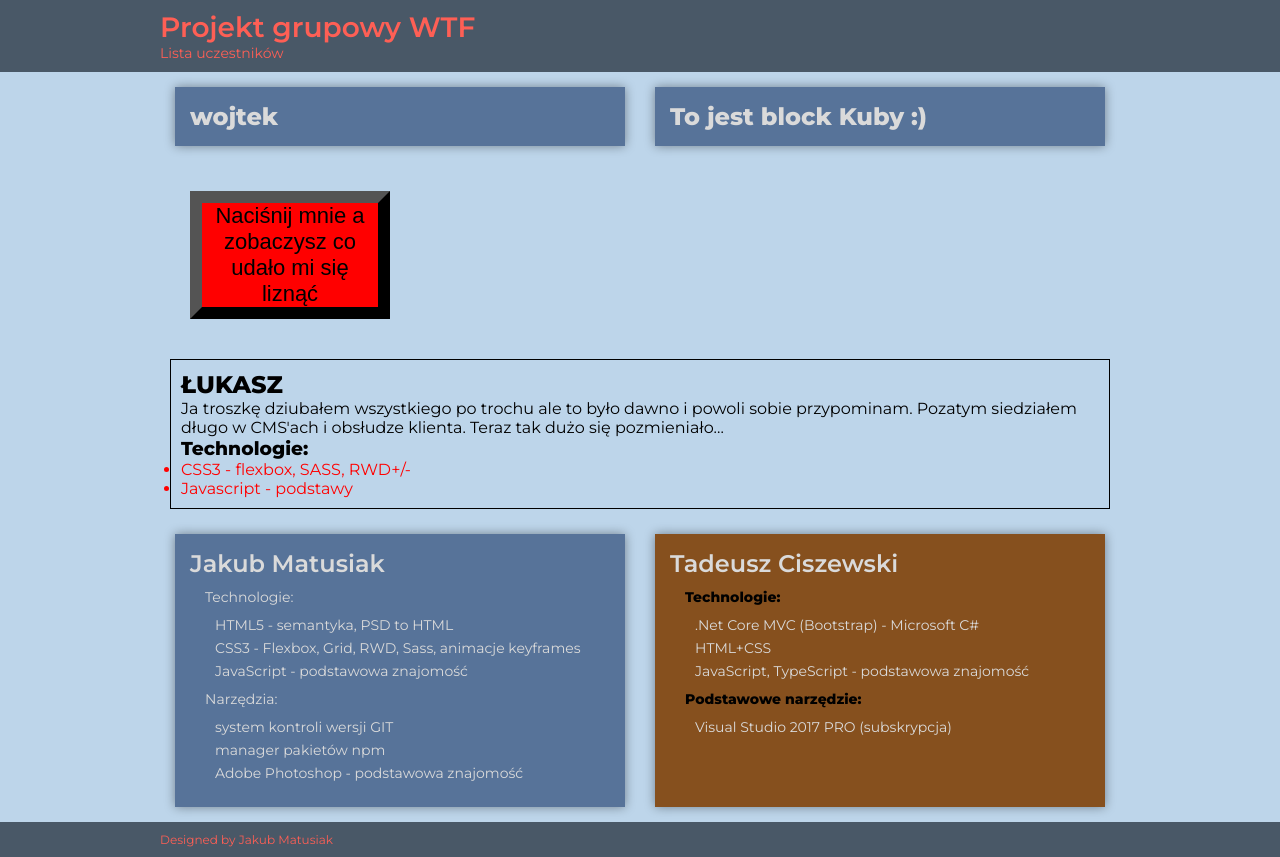
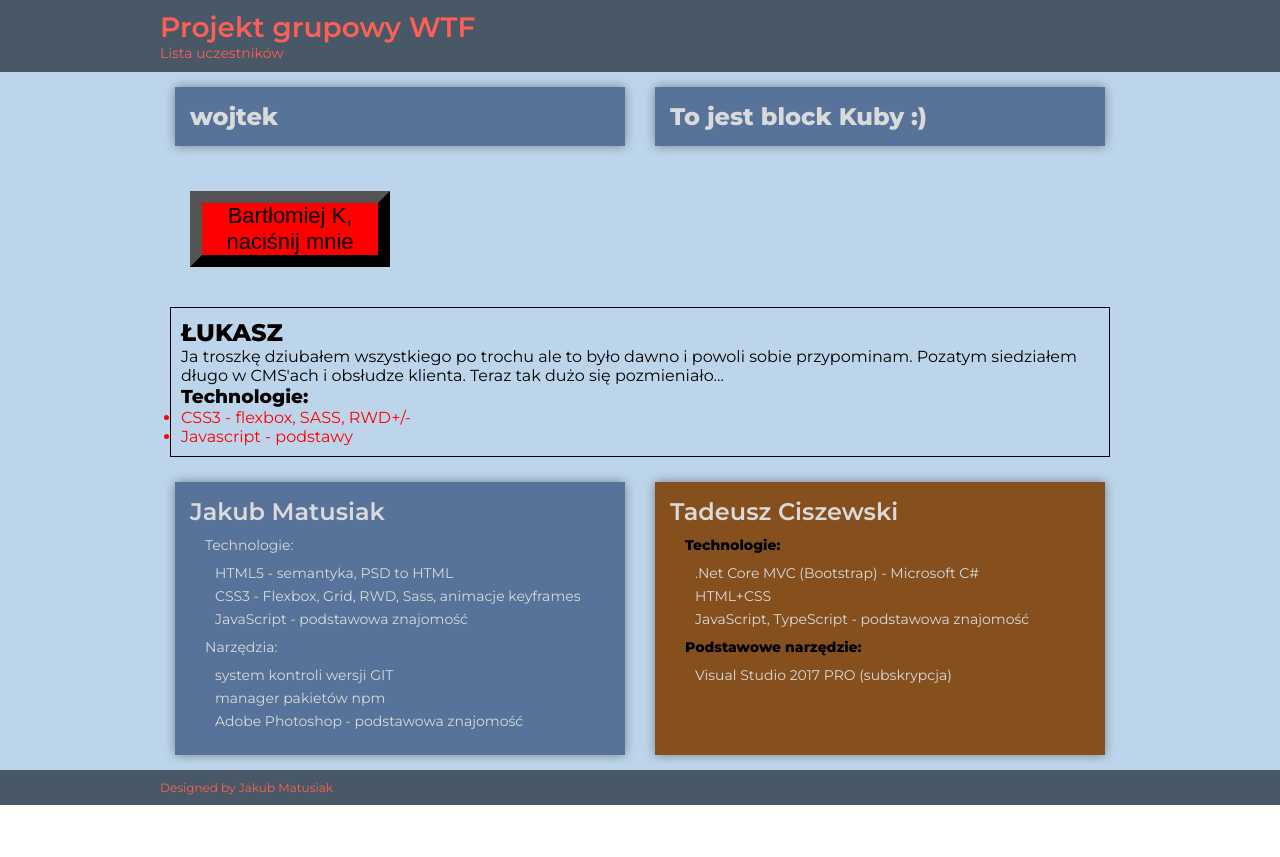
Before and after one commit to Wojciech-Kaczmarek/dev-group, a website: page index.html in a window 1280 px wide. After the commit the page ends 805 px from the top, so only its background shows below. Drawn offline with Linux system fonts and the light colour scheme.

Commit message:
Update index.html

```diff
--- a/index.html
+++ b/index.html
@@ -27,7 +27,7 @@
                     To jest block Kuby :)
                 </h2>
             </div>
-          <button>Naciśnij mnie a zobaczysz co udało mi się liznąć</button>
+          <button>Bartłomiej K, naciśnij mnie</button>
             <div class="bartek">
                 <h2 class="bolek"> Bartek K - liznąłem troszkę:</h2>
                 <ul class="skills">
```
